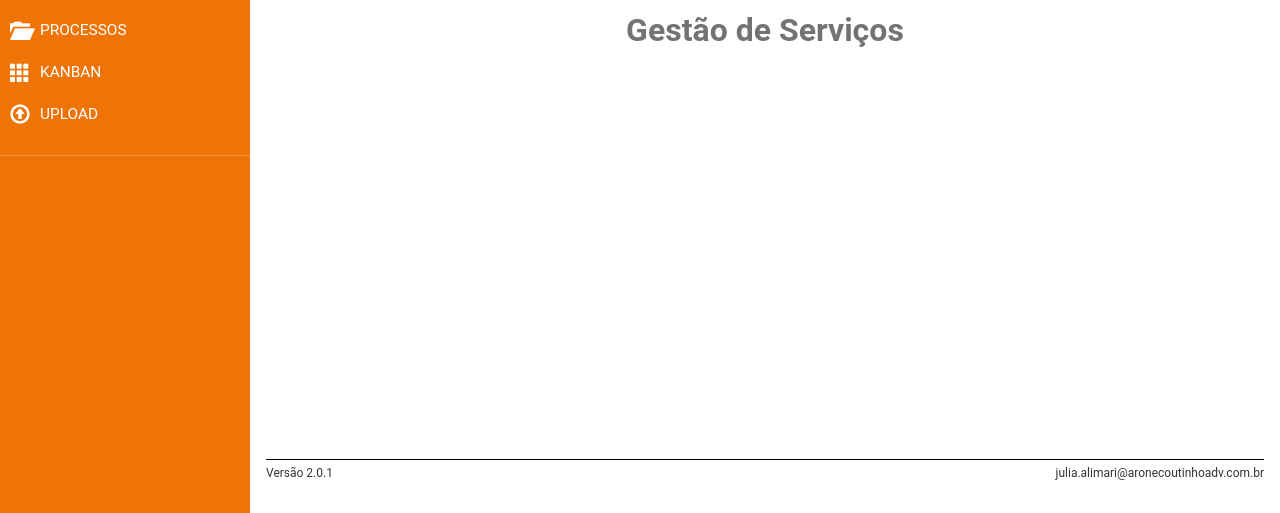
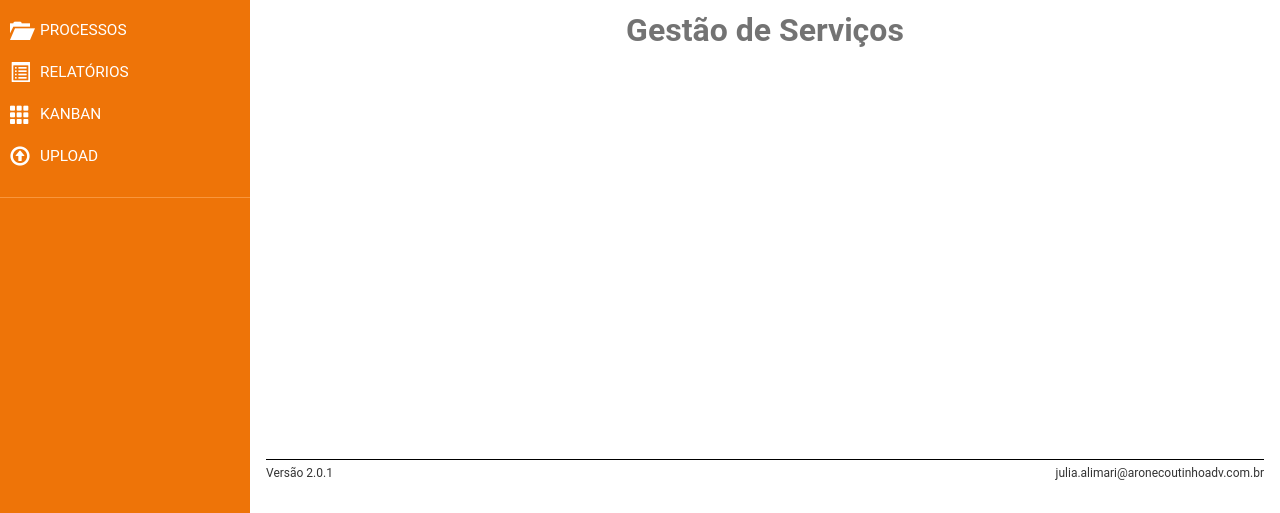
Before and after one commit to matheusfischer/matheusfischer.github.io, a website with bundled scripts: page Estrutura.html in a window 1280 px wide. Shown: the part 287-800 px from the top of the page. Built offline with nearby package versions, Linux system fonts and the light colour scheme; a web font is replaced by a local one.

Commit message:
relatórios

```diff
--- a/Estrutura.html
+++ b/Estrutura.html
@@ -118,6 +118,7 @@
                     </ul>
                 </li>
                 <li><a href="#"><span class="glyphicon glyphicon-folder-open"></span>Processos</a></li>
+                <li><a href="#"><span class="glyphicon glyphicon-list-alt"></span>Relatórios</a></li>
                 <li><a href="#"><span class="glyphicon glyphicon-th"></span>Kanban</a></li>
                 <li>
                     <a href="#menu-upload" data-toggle="collapse" aria-expanded="false" aria-controls="menu-upload" class="dropdown-toggle"><span class="glyphicon glyphicon-upload"></span>Upload</a>
```
